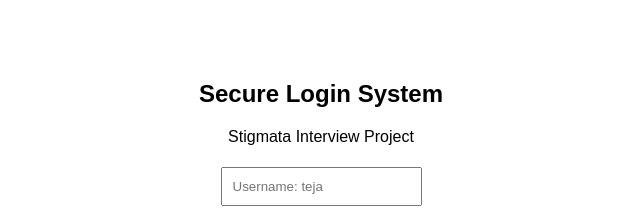
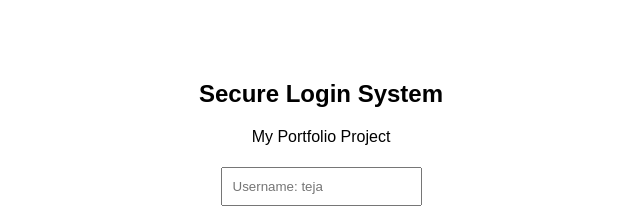
Before and after one commit to teja-1308/secure-login-system, a website: page index.html in a window 1280 px wide. Shown: the top 213 px of the page, 319-959 px from the left. Drawn offline with nearby package versions, Linux system fonts and the light colour scheme.

Commit message:
remove company name

```diff
--- a/index.html
+++ b/index.html
@@ -6,7 +6,7 @@
 </head>
 <body>
 <h2>Secure Login System</h2>
-<p>Stigmata Interview Project</p>
+<p>My Portfolio Project</p>
 <input id="user" placeholder="Username: teja"><br>
 <input id="pass" type="password" placeholder="Password: 1234"><br>
 <button id="loginBtn">Login</button>
```
